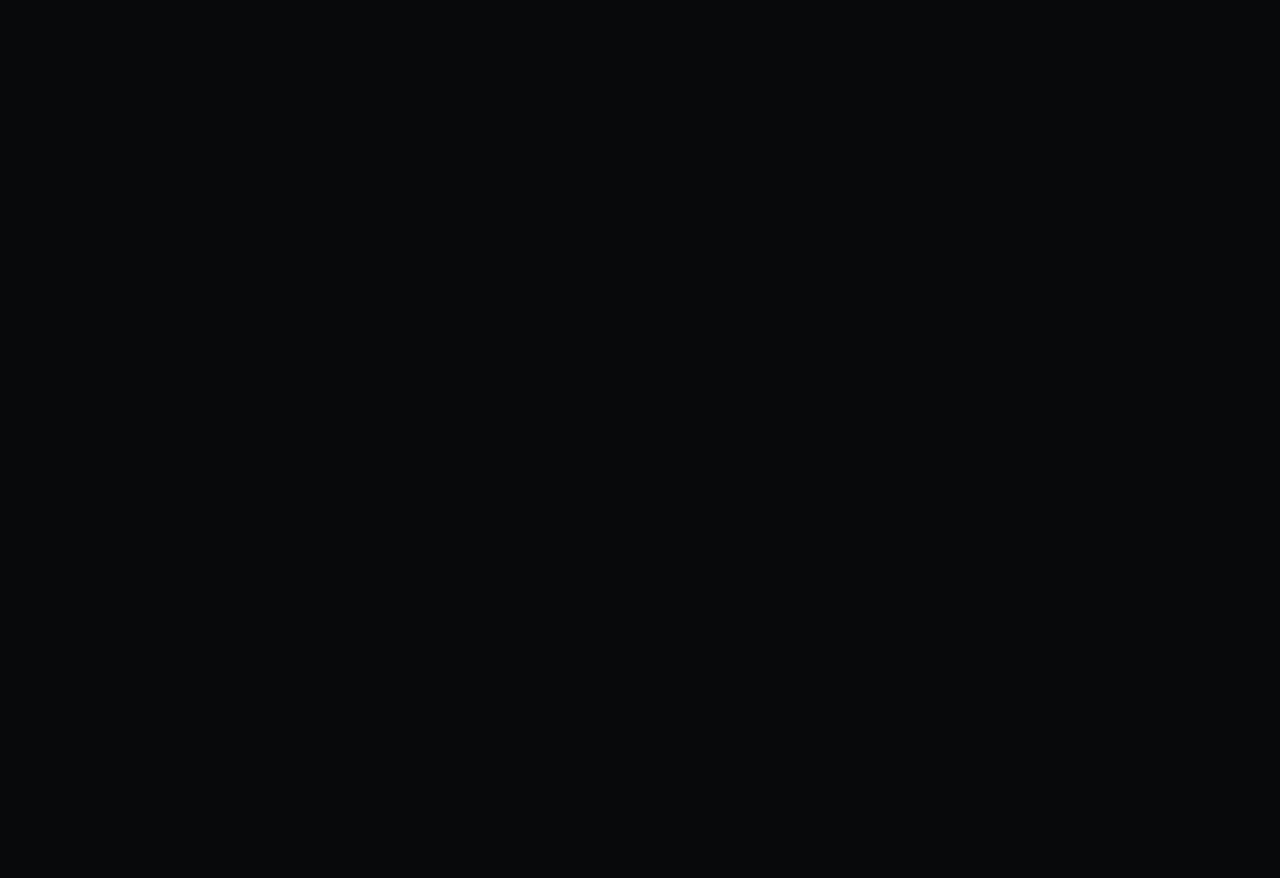
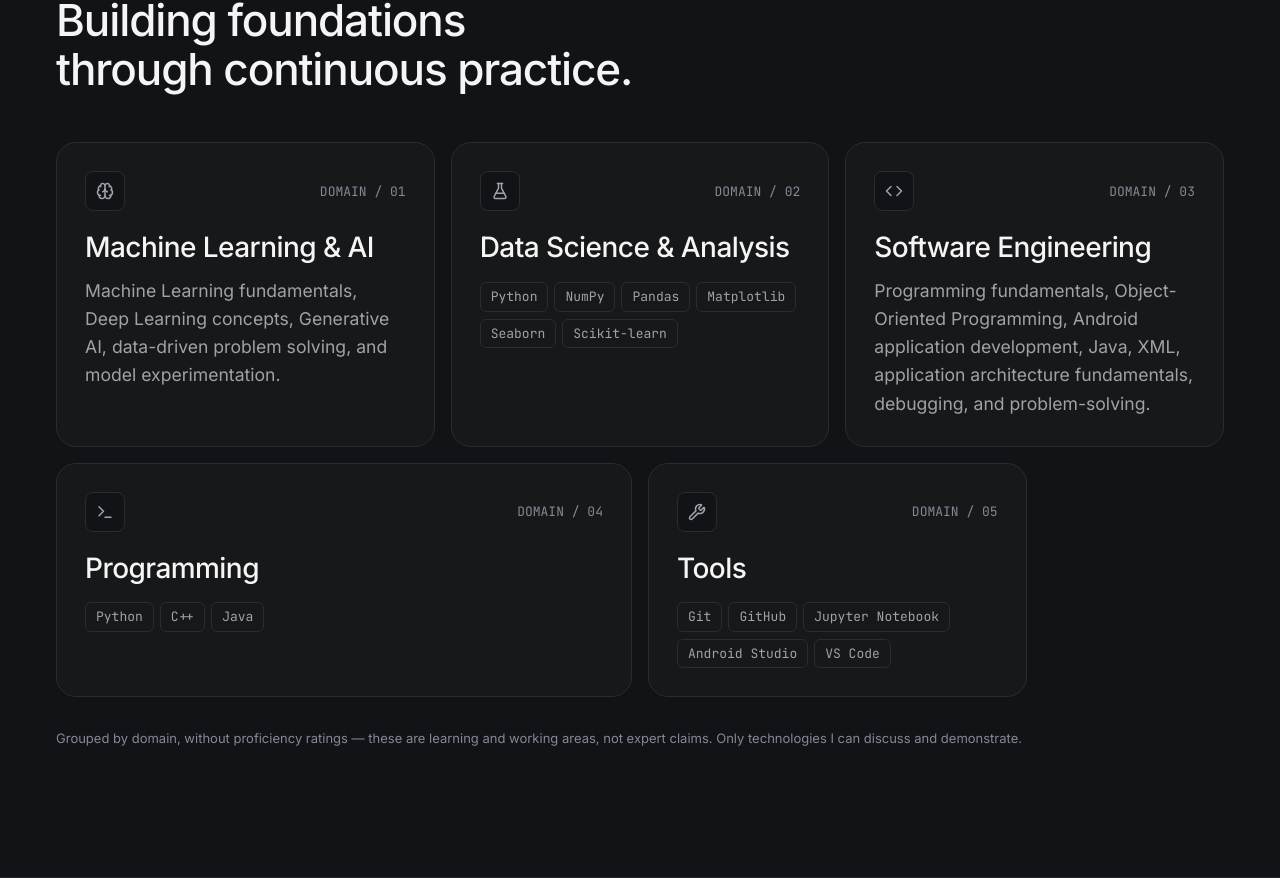
Before and after one commit to rabbyhasanrzs/Personal-Branding, a React (Vite) app: page / in a window 1280 px wide. Shown: the part 2879-3757 px from the top of the page. Before the commit the page ends 2710 px from the top, so only its background shows below. Built offline with nearby package versions, Linux system fonts and the light colour scheme.

Commit message:
Add Technical Expertise (Section 4)

```diff
--- a/src/App.jsx
+++ b/src/App.jsx
@@ -1,5 +1,5 @@
 import { Navbar, SiteLayout } from '@/components/layout'
-import { About, Hero, Philosophy } from '@/sections'
+import { About, Expertise, Hero, Philosophy } from '@/sections'
 
 // The Footer fills SiteLayout's `footer` slot once built.
 // Homepage sections live in src/sections and are composed here, in order.
@@ -9,6 +9,7 @@ export default function App() {
       <Hero />
       <Philosophy />
       <About />
+      <Expertise />
     </SiteLayout>
   )
 }
--- /dev/null
+++ b/src/sections/Expertise.jsx
@@ -0,0 +1,107 @@
+import { Brain, Code, FlaskConical, Terminal, Wrench } from 'lucide-react'
+import { Section } from '@/components/layout/Section'
+import { Reveal } from '@/components/motion/Reveal'
+import { SectionHeader } from '@/components/ui/SectionHeader'
+import { TechTag } from '@/components/ui/TechTag'
+
+// Domains from PORTFOLIO_CONTENT.md §6. Prose domains keep their approved
+// sentence; tool lists are shown as grouped tags — the presentation the
+// blueprint prefers. No percentages, no proficiency bars, no expert claims.
+const DOMAINS = [
+  {
+    id: 'ml-ai',
+    number: 'DOMAIN / 01',
+    icon: Brain,
+    title: 'Machine Learning & AI',
+    description:
+      'Machine Learning fundamentals, Deep Learning concepts, Generative AI, data-driven problem solving, and model experimentation.',
+    span: 'lg:col-span-2',
+  },
+  {
+    id: 'data-science',
+    number: 'DOMAIN / 02',
+    icon: FlaskConical,
+    title: 'Data Science & Analysis',
+    tags: ['Python', 'NumPy', 'Pandas', 'Matplotlib', 'Seaborn', 'Scikit-learn'],
+    span: 'lg:col-span-2',
+  },
+  {
+    id: 'software-engineering',
+    number: 'DOMAIN / 03',
+    icon: Code,
+    title: 'Software Engineering',
+    description:
+      'Programming fundamentals, Object-Oriented Programming, Android application development, Java, XML, application architecture fundamentals, debugging, and problem-solving.',
+    span: 'lg:col-span-2',
+  },
+  {
+    id: 'programming',
+    number: 'DOMAIN / 04',
+    icon: Terminal,
+    title: 'Programming',
+    tags: ['Python', 'C++', 'Java'],
+    span: 'lg:col-span-3',
+  },
+  {
+    id: 'tools',
+    number: 'DOMAIN / 05',
+    icon: Wrench,
+    title: 'Tools',
+    tags: ['Git', 'GitHub', 'Jupyter Notebook', 'Android Studio', 'VS Code'],
+    span: 'md:[&:nth-child(5)]:col-span-2 lg:col-span-3',
+  },
+]
+
+/**
+ * Technical Expertise (blueprint §05, "Technical Journey"): the
+ * development of technical foundations, organised by domain. A grouped
+ * technology list — never arbitrary proficiency ratings.
+ */
+export function Expertise() {
+  return (
+    <Section id="expertise" tone="surface" labelledBy="expertise-heading">
+      <Reveal>
+        <SectionHeader
+          id="expertise-heading"
+          label="Learning & Development"
+          title="Building foundations through continuous practice."
+        />
+      </Reveal>
+      <ol className="mt-12 grid gap-4 md:grid-cols-2 lg:grid-cols-6">
+        {DOMAINS.map((domain, index) => (
+          <li key={domain.id} className={domain.span}>
+            <Reveal delay={index * 0.06} className="h-full">
+              <article className="flex h-full flex-col rounded-card border border-line bg-raised p-6 md:p-7">
+                <div className="flex items-center justify-between gap-3">
+                  <span className="flex size-10 shrink-0 items-center justify-center rounded-lg border border-line bg-surface text-fg-secondary">
+                    <domain.icon aria-hidden="true" size={18} />
+                  </span>
+                  <p className="font-mono text-meta text-fg-muted">{domain.number}</p>
+                </div>
+                <h3 className="mt-5 text-project">{domain.title}</h3>
+                {domain.description && (
+                  <p className="mt-3 text-fg-secondary">{domain.description}</p>
+                )}
+                {domain.tags && (
+                  <ul className="mt-4 flex flex-wrap gap-1.5">
+                    {domain.tags.map((tag) => (
+                      <li key={tag}>
+                        <TechTag>{tag}</TechTag>
+                      </li>
+                    ))}
+                  </ul>
+                )}
+              </article>
+            </Reveal>
+          </li>
+        ))}
+      </ol>
+      <Reveal delay={0.1}>
+        <p className="mt-8 text-meta text-fg-muted">
+          Grouped by domain, without proficiency ratings — these are learning and working
+          areas, not expert claims. Only technologies I can discuss and demonstrate.
+        </p>
+      </Reveal>
+    </Section>
+  )
+}
--- a/src/sections/index.js
+++ b/src/sections/index.js
@@ -1,3 +1,4 @@
 export { About } from './About'
+export { Expertise } from './Expertise'
 export { Hero } from './Hero'
 export { Philosophy } from './Philosophy'
```
